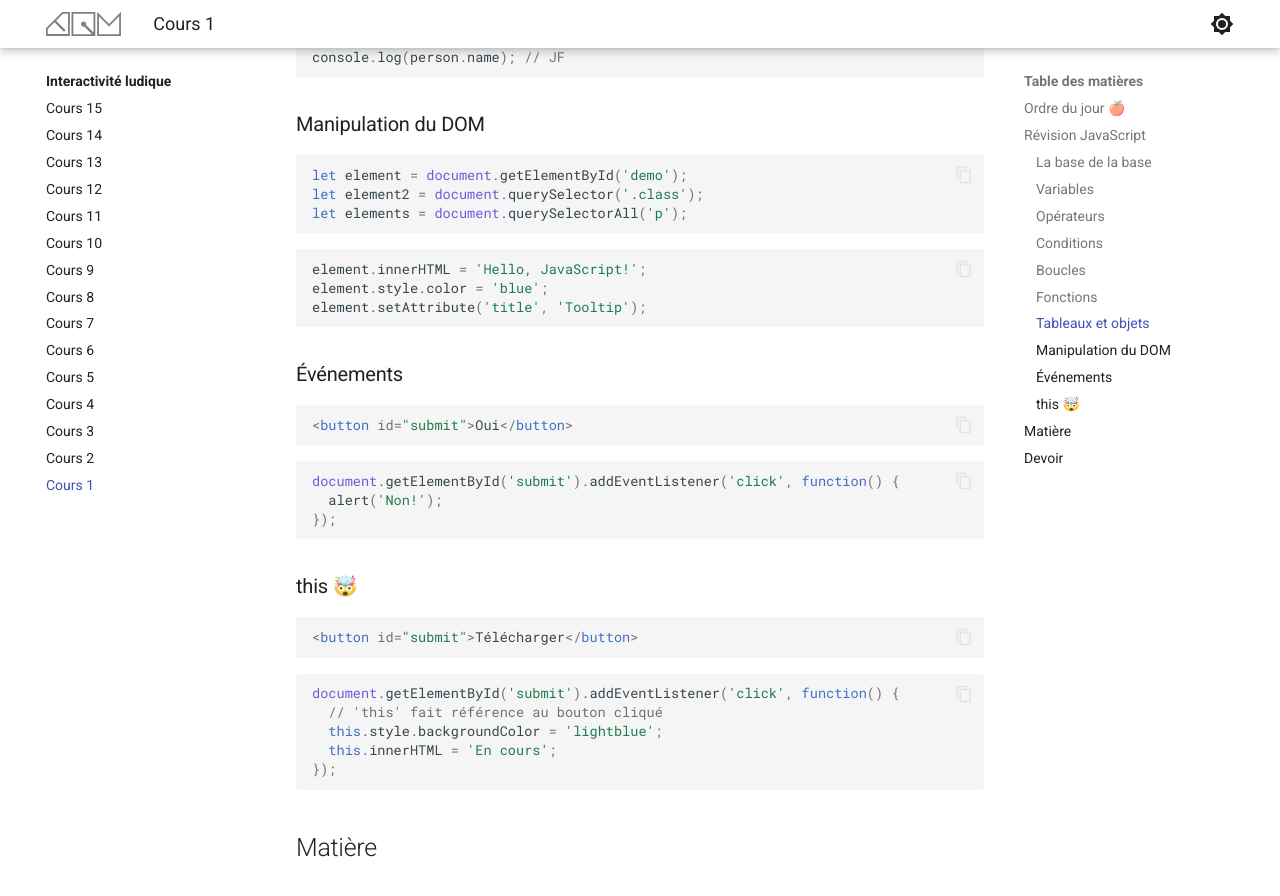
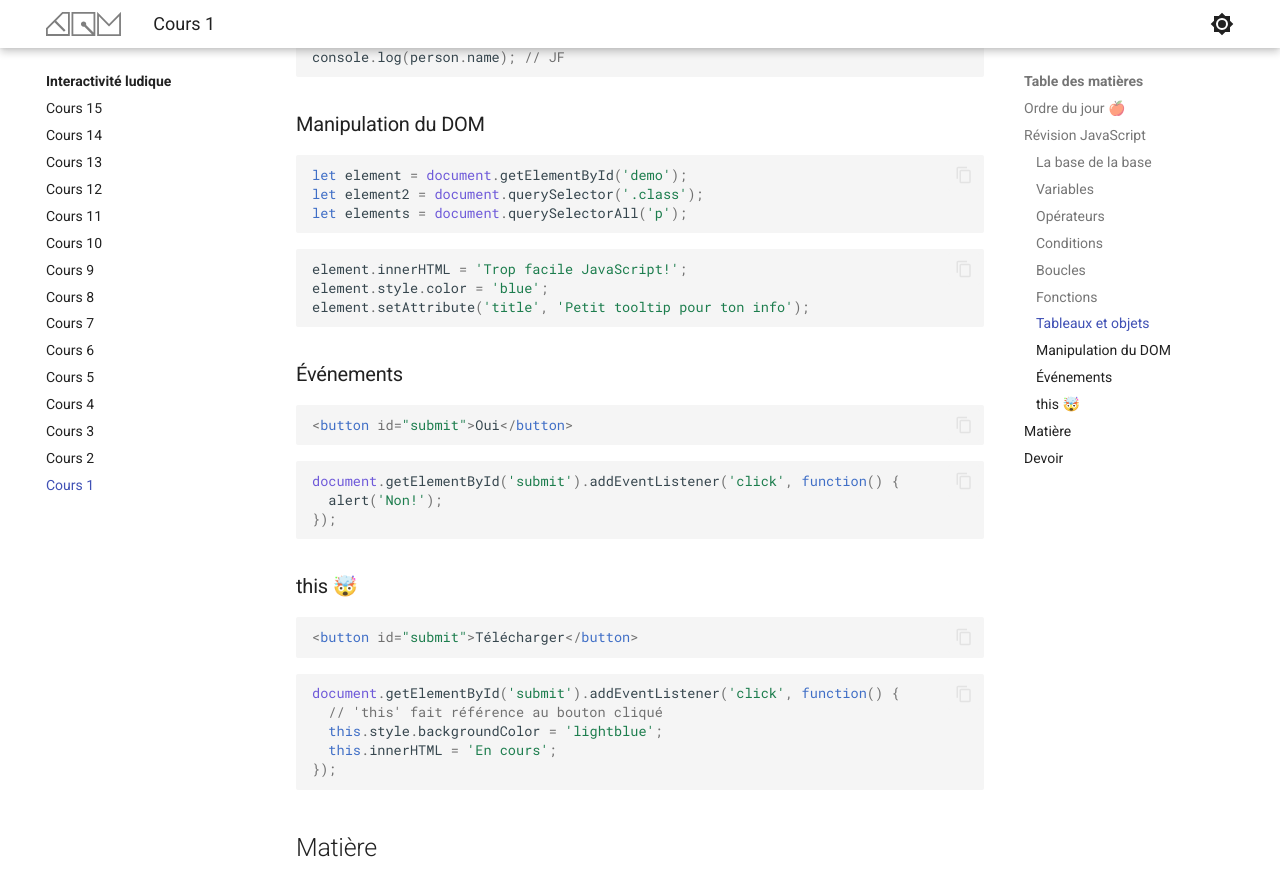
Before and after one commit to jfcmontmorency/old_compendium, an MkDocs documentation site: the page built from docs/582-301–interactivite-ludique/cours01.md, in a window 1280 px wide and 900 px high, scrolled down 3113 px. Shown: the top 896 px of the window. Built offline with MkDocs 1.6.1 and Material for MkDocs 9.7.7, drawn with Linux system fonts in a browser that asks for light colours.

Commit message:
Update cours01.md

````diff
--- a/docs/582-301–interactivite-ludique/cours01.md
+++ b/docs/582-301–interactivite-ludique/cours01.md
@@ -159,9 +159,9 @@ let elements = document.querySelectorAll('p');
 ```
 
 ```js
-element.innerHTML = 'Hello, JavaScript!';
+element.innerHTML = 'Trop facile JavaScript!';
 element.style.color = 'blue';
-element.setAttribute('title', 'Tooltip');
+element.setAttribute('title', 'Petit tooltip pour ton info');
 ```
 
 ### Événements
````
